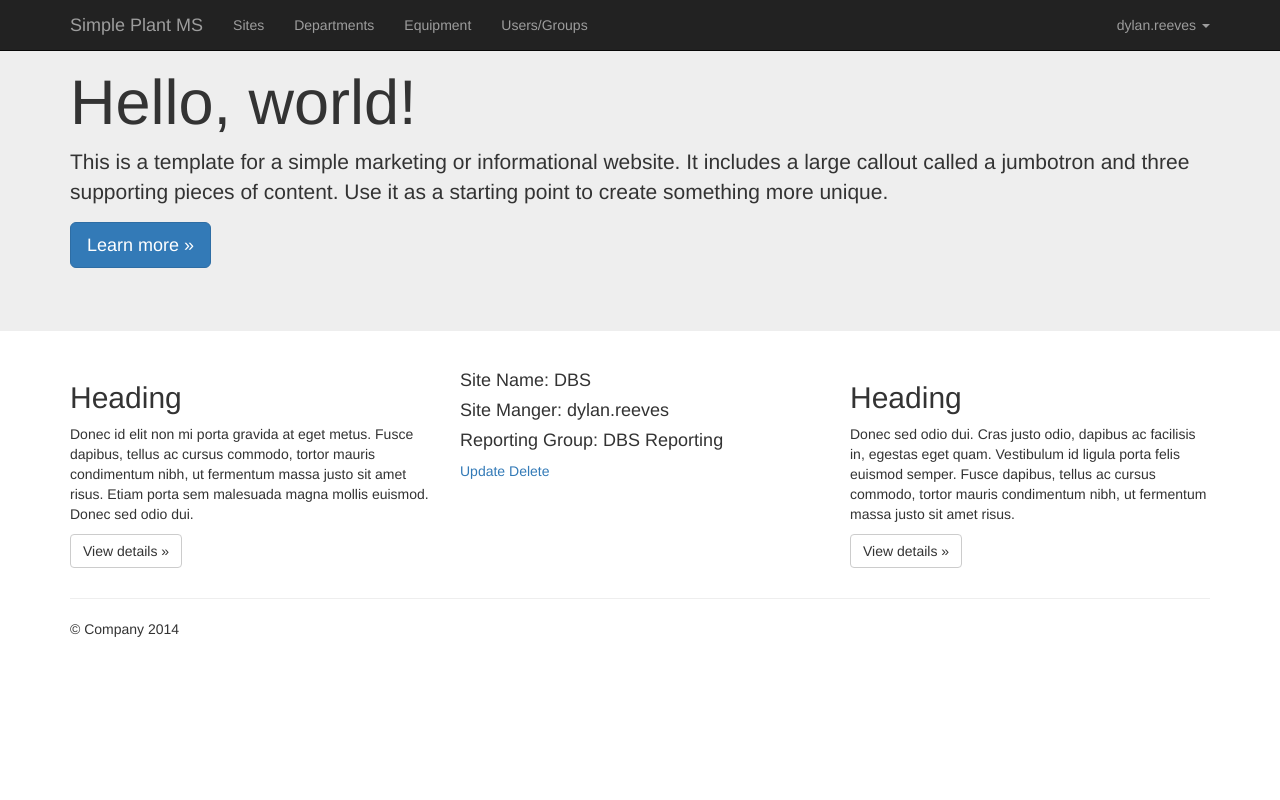
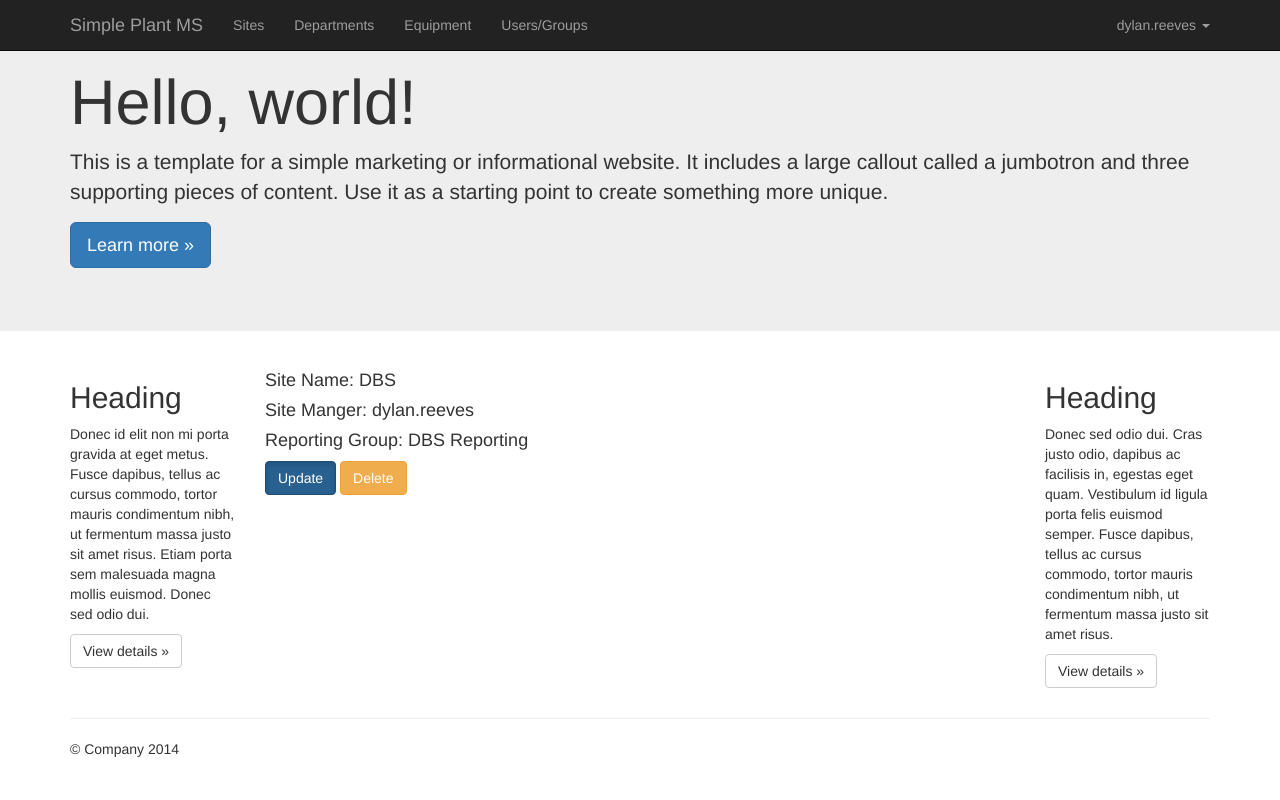
Before and after one commit to dylan-reeves/Simple-Plant-MS, a Django app: page /sites/1/ in a window 1280 px wide. Run offline with Django 3.2, Linux system fonts and the light colour scheme; a user stored in the database is signed in; data comes from the database, SQL or seed files in the repository; both versions use the stored data as it was after the commit; some libraries are stand-ins or nearby versions.

Commit message:
Cleaning up sites app

```diff
--- a/sites/templates/sites/base.html
+++ b/sites/templates/sites/base.html
@@ -64,15 +64,15 @@
     <div class="container">
       <!-- Example row of columns -->
       <div class="row">
-        <div class="col-md-4">
+        <div class="col-md-2">
           <h2>Heading</h2>
           <p>Donec id elit non mi porta gravida at eget metus. Fusce dapibus, tellus ac cursus commodo, tortor mauris condimentum nibh, ut fermentum massa justo sit amet risus. Etiam porta sem malesuada magna mollis euismod. Donec sed odio dui. </p>
           <p><a class="btn btn-default" href="#" role="button">View details &raquo;</a></p>
         </div>
-        <div class="col-md-4">
+        <div class="col-md-8">
           {% block content %} {% endblock %}
         </div>
-        <div class="col-md-4">
+        <div class="col-md-2">
           <h2>Heading</h2>
           <p>Donec sed odio dui. Cras justo odio, dapibus ac facilisis in, egestas eget quam. Vestibulum id ligula porta felis euismod semper. Fusce dapibus, tellus ac cursus commodo, tortor mauris condimentum nibh, ut fermentum massa justo sit amet risus.</p>
           <p><a class="btn btn-default" href="#" role="button">View details &raquo;</a></p>
--- a/sites/templates/sites/create.html
+++ b/sites/templates/sites/create.html
@@ -3,7 +3,7 @@
 <body>
   {% load crispy_forms_tags %}
   <form action="" method="post">{% csrf_token %} {{ form | crispy }}
-    <input type="submit" value="Create" />
+    <input type="submit" value="Create" class="btn btn-primary active" />
   </form>
   {% endblock %}
 
--- a/sites/templates/sites/delete.html
+++ b/sites/templates/sites/delete.html
@@ -1,7 +1,7 @@
 {% extends "sites/base.html" %} {% block content %}
 <form action="" method="POST">{% csrf_token %}
   <p>Are you sure you want to delete "{{ site_details.name }}"?</p>
-  <input type="submit" value="Confirm" /><a class = 'btn' href="/sites/">No</a>
+  <input type="submit" value="Confirm" class="btn btn-success active" />  <a class = 'btn btn-danger active' role="button" href="/sites/">No</a>
 </form>
 {% endblock %}
 {% block navigation %}
--- a/sites/templates/sites/details.html
+++ b/sites/templates/sites/details.html
@@ -57,8 +57,8 @@
   <h4>Site Manger: {{ site_details.manager }}
   </h4>
 </p>
-<p>
+ <p>
   <h4>Reporting Group: {{ site_details.reportGroup }}</h4>
 </p>
-<a href="/sites/{{ site_details.id }}/update/">Update</a>
-<a href="/sites/{{ site_details.id }}/delete/">Delete</a> {% endblock %}
+<a href="/sites/{{ site_details.id }}/update/" class="btn btn-primary active" role="button">Update</a>
+<a href="/sites/{{ site_details.id }}/delete/" class="btn btn-warning ative" role="button">Delete</a> {% endblock %}
--- a/sites/templates/sites/update.html
+++ b/sites/templates/sites/update.html
@@ -2,7 +2,7 @@
 <div>
     {% load crispy_forms_tags %}
   <form action='' method='POST'>{% csrf_token %} {{ form | crispy }}
-    <input type="submit" value="update" />
+    <input type="submit" value="Update" class="btn btn-primary active" />
   </form>
 </div>
 {% endblock %}
```
Also changed, not shown: sites/templates/sites/index.html (+17 -7 lines), db.sqlite3.
